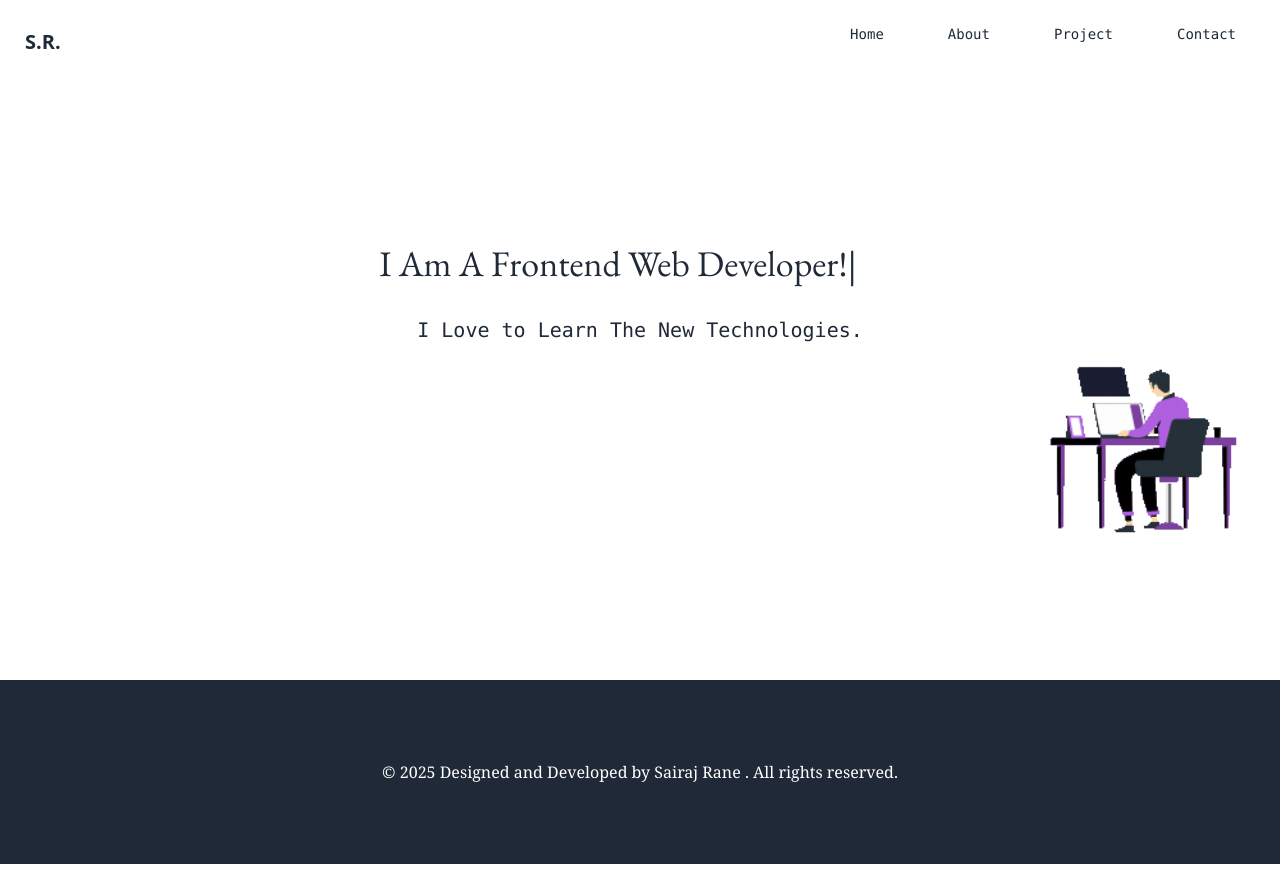
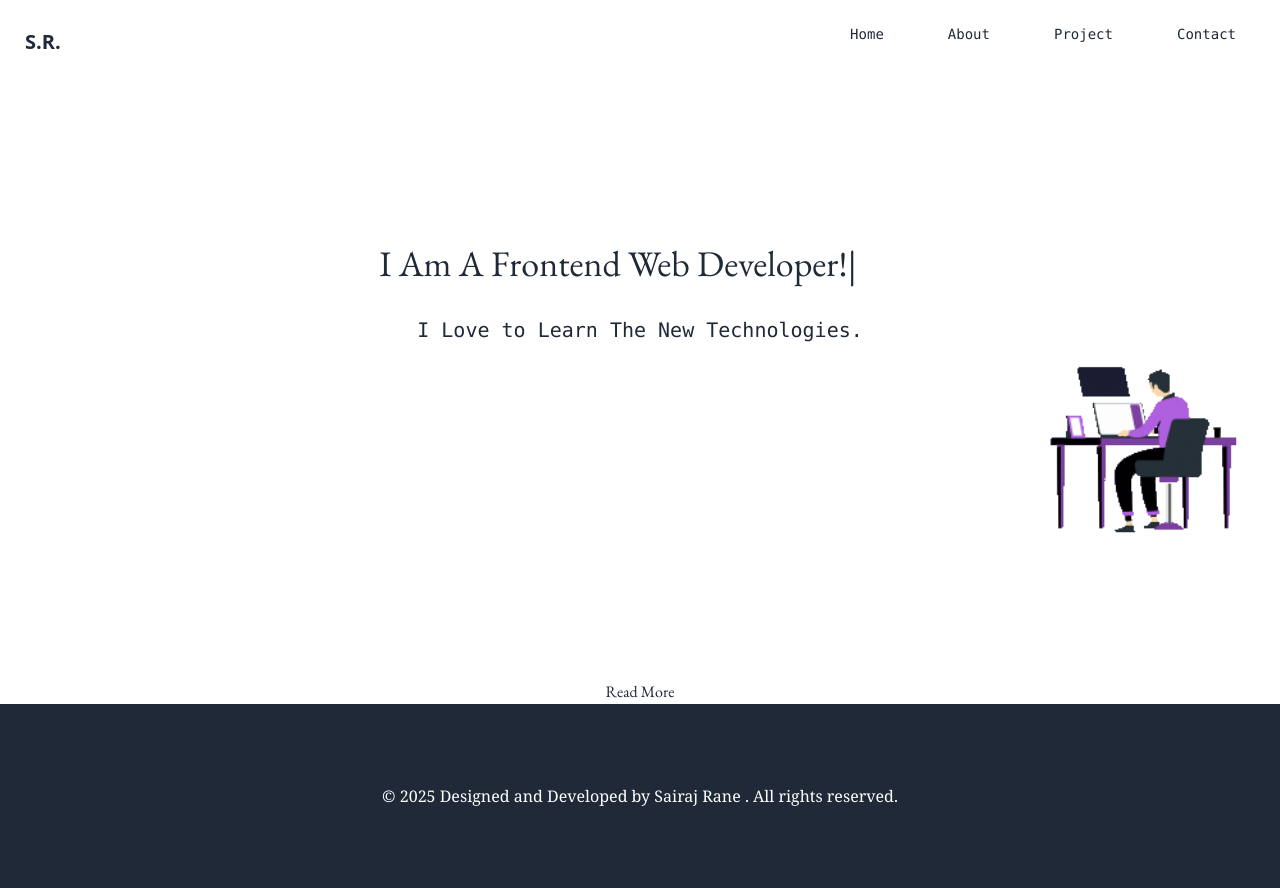
Before and after one commit to sairajr62/Portfolio, a React (Vite) app: page / in a window 1280 px wide. Before the commit the page ends 864 px from the top, so only its background shows below. Built offline with nearby package versions, Linux system fonts and the light colour scheme.

Commit message:
my 2nd Home commit

```diff
--- a/src/pages/Home.jsx
+++ b/src/pages/Home.jsx
@@ -1,6 +1,16 @@
 import React from "react";
 import image from "../assets/Image.gif";
 import { TypeAnimation } from "react-type-animation";
+import About from "./About";
+
+const about = () =>{
+  return (
+    <About/>
+  )
+}
+
+
+
 function Home() {
   return (
     <>
@@ -29,6 +39,10 @@
             alt="Coding"
           />
         </div>
+        <div>
+          <p></p>
+          <button className="" onClick={about}>Read More</button>
+        </div>
         </div>
     </>
   );
```
